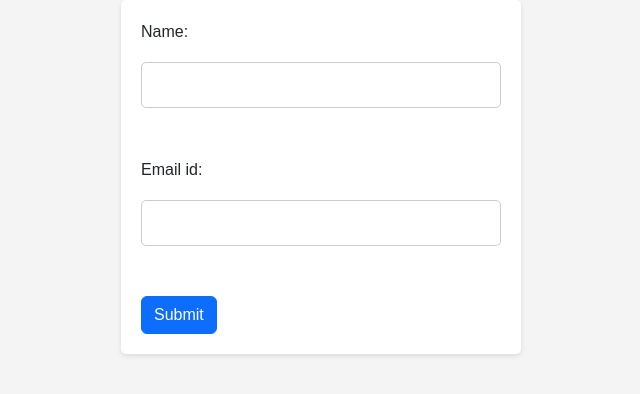
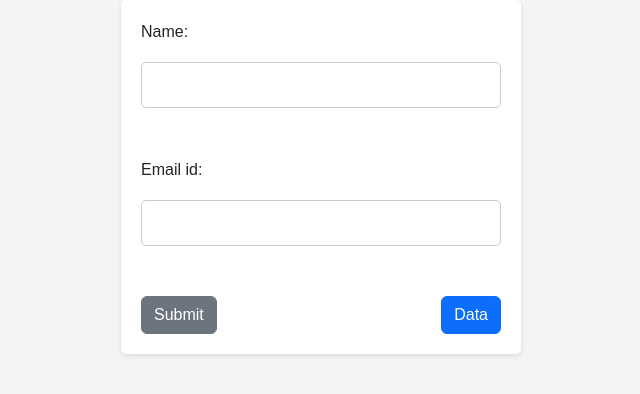
Before and after one commit to shahbaz-shamshi/crud-app, a React (Create React App) app: page / in a window 1280 px wide. Shown: the top 394 px of the page, without its empty margins (319-959 px from the left). Built offline with nearby package versions, Linux system fonts and the light colour scheme.

Commit message:
crud app

```diff
--- a/src/App.css
+++ b/src/App.css
@@ -38,3 +38,16 @@ input[type="text"],
   button[type="submit"]:hover {
     background-color: #788b79;
   }
+
+  .buttonClass{
+
+display: flex;
+justify-content: space-between;
+
+  }
+tbody.th{
+
+display: flex;
+justify-content: center;
+
+}
--- a/src/Create.js
+++ b/src/Create.js
@@ -13,10 +13,6 @@ function Create() {
 
   const handleSubmit = (e) => {
     e.preventDefault();
-
-    console.log(e);
-
-    console.log("clicked");
 
     const header = { "Access-Control-Allow-Origin": "*" };
     axios.post("https://65e7f94f53d564627a8f9288.mockapi.io/crud", {
@@ -67,13 +63,17 @@ function Create() {
             <br />
             <br />
           </div>
-          <Link to="/read">
-          <button
-           onClick={handleSubmit}
-           className="btn btn-primary">Submit
+          <div className="buttonClass">
+            <Link to="/">
+              <button onClick={handleSubmit} className="btn btn-secondary">
+                Submit
+              </button>
+            </Link>
 
-            </button>
-          </Link>
+            <Link to="/read">
+              <button className="btn btn-primary">Data</button>
+            </Link>
+          </div>
         </form>
       </div>
     </>
--- a/src/Read.js
+++ b/src/Read.js
@@ -2,8 +2,7 @@ import React, { useState, useEffect } from "react";
 import axios from "axios";
 import { Link } from "react-router-dom";
 
-
-import './App.css';
+import "./App.css";
 
 const Read = () => {
   const [data, setData] = useState([]);
@@ -43,7 +42,7 @@ const Read = () => {
         />
       </div>
       <div className="d-flex justify-content-between m-2">
-        <h2>Read Operation</h2>
+        <h2>Data</h2>
         <Link to="/">
           <button className="btn btn-secondary">Create</button>
         </Link>
@@ -51,10 +50,11 @@ const Read = () => {
       <table className={`table ${tabledark}`}>
         <thead>
           <tr>
-
+            <th scope="col">Id</th>
             <th scope="col">Name</th>
             <th scope="col">Email</th>
-
+            <th scope="col"></th>
+            <th scope="col"></th>
           </tr>
         </thead>
         {data.map((eachData) => {
@@ -77,7 +77,7 @@ const Read = () => {
                           )
                         }
                       >
-                        Edit{" "}
+                        Update{" "}
                       </button>
                     </Link>
                   </td>
```
